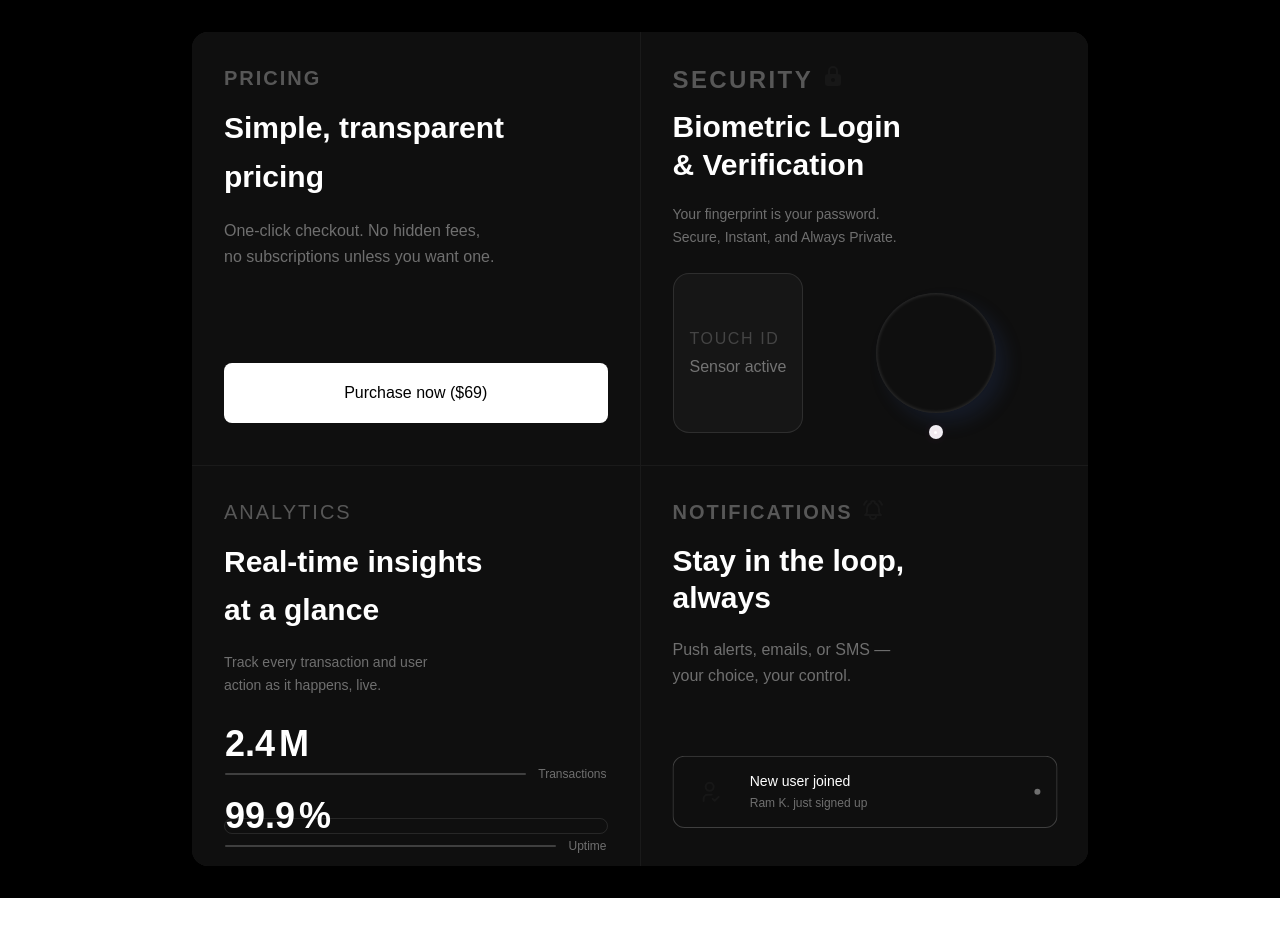
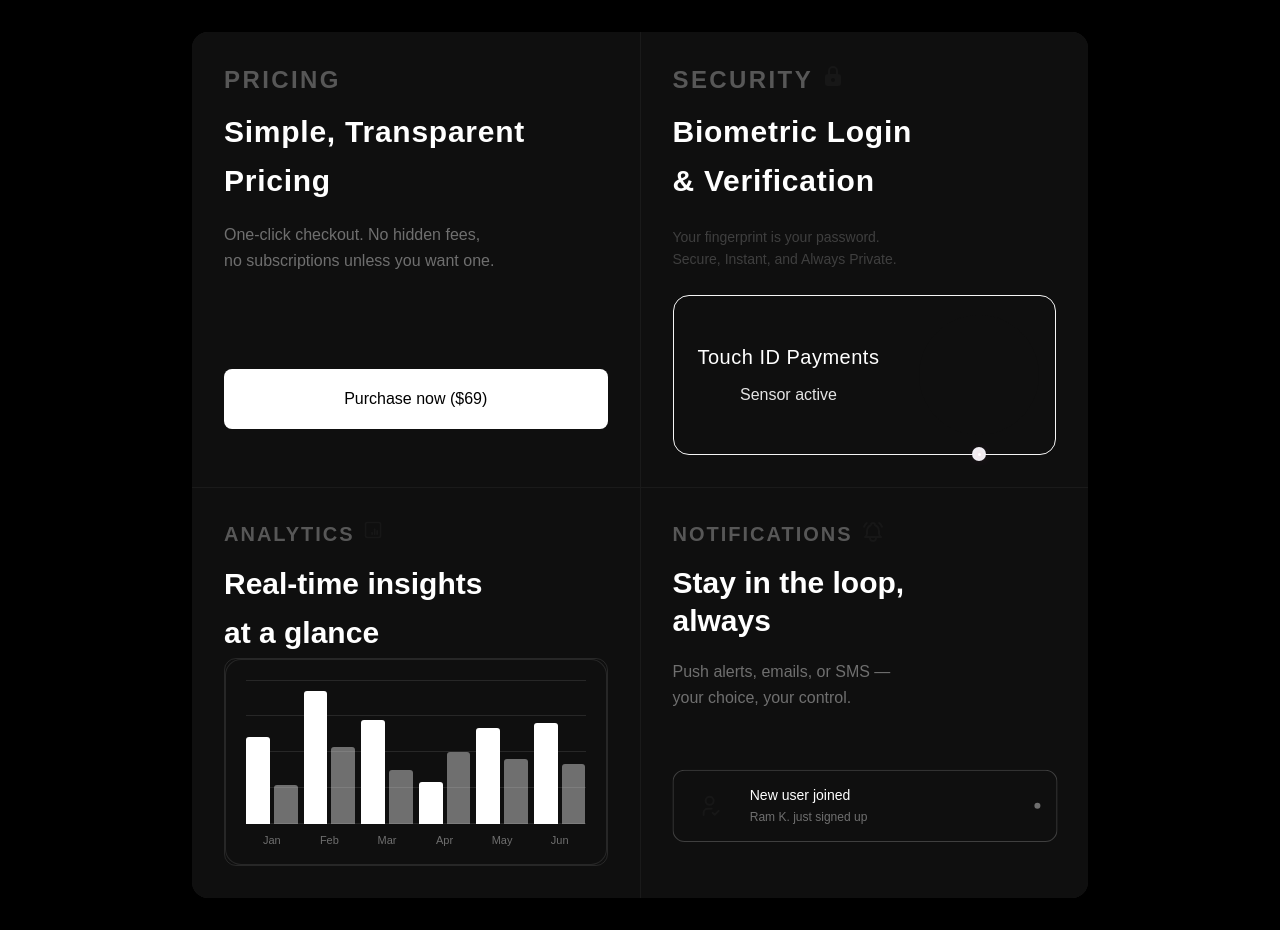
Before and after one commit to casanova259/myui, a Next.js app: page /sqnc in a window 1280 px wide. Before the commit the page ends 898 px from the top, so only its background shows below. Built offline with nearby package versions, Linux system fonts and the light colour scheme.

Commit message:
added some animations and fixed the layout

```diff
--- a/app/globals.css
+++ b/app/globals.css
@@ -37,10 +37,10 @@ body {
   height: 120px;
   background: #0F0F0F;
   border-radius: 50%;
-  box-shadow:
-    10px 10px 18px rgba(55, 84, 170, 0.15),
+  /* box-shadow:
+    10px 10px 18px
 
-    inset 0px 0px 4px rgba(255, 255, 255, 0.2);
+    inset 0px 0px 4px rgba(255, 255, 255, 0.2); */
   transition: box-shadow 0.7s ease-in-out;
   display: flex;
   align-items: center;
@@ -88,9 +88,7 @@ body {
   border-radius: 50%;
   position: absolute;
   top: 110%;
-  /* box-shadow:
-    inset 2px 2px 5px rgba(55, 84, 170, 0.15),
-    inset -2px -2px 5px white; */
+
 }
 
 .fp-button::after {
--- a/app/sqnc/page.tsx
+++ b/app/sqnc/page.tsx
@@ -2,10 +2,11 @@
 
 import FingerprintButton from "@/components/fingerprint/FIngerScan";
 import { AnimationSequences } from "@/components/animateSqnc/animateSqnc";
-import StatCounter from "@/components/counter/counter";
 import ToastAnimator from "@/components/toaster/toast";
 import { IconBellRinging, IconFingerprint } from '@tabler/icons-react';
 import { IconLockFilled } from '@tabler/icons-react';
+import { IconAlignBoxBottomRight } from '@tabler/icons-react';
+import BarChart from "@/components/BarChart/BarChart";
 
 export default function Page() {
     return (
@@ -15,9 +16,9 @@ export default function Page() {
                 {/* Cell 1 — Pay Now / Pricing */}
                 <div className="bg-[#0f0f0f] p-8 flex flex-col justify-between min-h-[400px]">
                     <div className="flex flex-col gap-3">
-                        <span className="text-white/30 text-xl uppercase tracking-widest font-semibold">Pricing</span>
-                        <h2 className="text-white text-3xl font-semibold leading-relaxed">
-                            Simple, transparent <br /> pricing
+                        <span className="text-white/30 text-2xl uppercase tracking-widest font-semibold">Pricing</span>
+                        <h2 className="text-white text-3xl font-semibold leading-relaxed tracking-wide">
+                            Simple, Transparent <br /> Pricing
                         </h2>
                         {/* <div className="flex flex-col gap-2 mt-2">
                             <div className="h-[1px] w-3/4 bg-white/10 rounded-full" />
@@ -29,7 +30,7 @@ export default function Page() {
                             One-click checkout. No hidden fees, <br /> no subscriptions unless you want one.
                         </p>
                     </div>
-                    <div className="mt-2">
+                    <div className="mt-2 pb-4">
                         <AnimationSequences />
                     </div>
                 </div>
@@ -49,31 +50,40 @@ export default function Page() {
                             </svg> */}
                             </span>
 
-                            <IconLockFilled/>
+                            <IconLockFilled />
                         </div>
 
-                        <h2 className="text-white text-3xl font-semibold leading-tight">
+                        <h2 className="text-white text-3xl font-semibold leading-relaxed tracking-wide">
                             Biometric Login <br /> & Verification
                         </h2>
 
-                        <p className="text-white/40 text-sm leading-relaxed mt-2">
-                            Your fingerprint is your password. <br /> Secure, Instant, and Always Private.
-                        </p>
+                        <div className="w-full ">
+                            <p className="text-white/20 text-sm leading-relaxed  mt-2">
+                                Your fingerprint is your password. <br /> Secure, Instant, and Always Private.
+                            </p>
+                        </div>
+
                     </div>
 
                     {/* Bottom — two boxes */}
                     <div className="flex gap-3 mt-6">
 
                         {/* Left box — dark container, can hold extra info or leave minimal */}
-                        <div className="rounded-2xl border border-white/10 bg-white/[0.03] p-4 flex flex-col justify-center min-h-[160px]">
-                            <span className="text-white/20 text-md uppercase tracking-widest">Touch ID</span>
-                            <span className="text-white/40 text-md  mt-1">Sensor active</span>
+                        <div className="rounded-2xl border border-neutral-100 transparent p-4 flex w-full  justify-center min-h-[160px] ">
+
+                            <div className="flex flex-col gap-2 items-center justify-center pl-2">
+                                <span className="text-white text-xl  tracking-wide">Touch ID Payments</span>
+                                <span className="text-neutral-200 text-md  mt-1">Sensor active</span>
+                            </div>
+
+                            <div className="flex-1 flex items-center justify-end">
+                                <FingerprintButton />
+                            </div>
+
                         </div>
 
                         {/* Right box — FingerprintButton */}
-                        <div className="flex-1 rounded-2xl  flex items-center justify-center min-h-[160px]">
-                            <FingerprintButton />
-                        </div>
+
 
                     </div>
 
@@ -81,25 +91,18 @@ export default function Page() {
                 {/* Cell 3 — Placeholder */}
                 <div className="bg-[#0f0f0f] p-8 flex flex-col justify-between min-h-[400px]">
                     <div className="flex flex-col gap-3">
-                        <span className="text-white/30 text-xl uppercase tracking-widest">Analytics</span>
+                        <div className="flex gap-2">
+                            <span className="text-white/30 text-xl uppercase tracking-widest font-semibold">Analytics</span>
+                            <IconAlignBoxBottomRight className="h-5 w-5 " stroke={2} />
+                        </div>
                         <h2 className="text-white text-3xl font-semibold leading-relaxed">
                             Real-time insights <br /> at a glance
                         </h2>
-                        {/* <div className="flex flex-col gap-2 mt-2">
-                            <div className="h-[1px] w-3/4 bg-white/10 rounded-full" />
-                            <div className="h-[1px] w-2/3 bg-white/10 rounded-full" />
-                            <div className="h-[1px] w-4/5 bg-white/10 rounded-full" />
-                            <div className="h-[1px] w-1/2 bg-white/10 rounded-full" />
-                        </div> */}
-                        <p className="text-white/40 text-sm leading-relaxed mt-1">
-                            Track every transaction and user <br /> action as it happens, live.
-                        </p>
                     </div>
-                    {/* drop your next component here */}
-                    <div className="mt-2 h-4 rounded-xl border border-white/10 flex items-center justify-center">
-                        {/* <span className="text-white/20 text-xs">component goes here</span>
-                         */}
-                        <StatCounter />
+
+                    {/* ✅ removed h-4 and items-center — let chart size itself */}
+                    <div className="w-full rounded-xl border border-white/10">
+                        <BarChart />
                     </div>
                 </div>
 
@@ -127,7 +130,7 @@ export default function Page() {
                         </p>
                     </div>
                     {/* drop your next component here */}
-                    <div className="mt-2 h-16 rounded-xl  flex items-center justify-center">
+                    <div className="mt-2 h-12 rounded-xl  flex items-center justify-center">
                         {/* <span className="text-white/20 text-xs">component goes here</span> */}
                         <ToastAnimator />
                     </div>
--- /dev/null
+++ b/components/BarChart/BarChart.tsx
@@ -0,0 +1,100 @@
+"use client";
+
+import { useState } from "react";
+import { motion, AnimatePresence } from "framer-motion";
+
+const data = [
+    { month: "Jan", desktop: 62, mobile: 28 },
+    { month: "Feb", desktop: 95, mobile: 55 },
+    { month: "Mar", desktop: 74, mobile: 38 },
+    { month: "Apr", desktop: 30, mobile: 52 },
+    { month: "May", desktop: 68, mobile: 46 },
+    { month: "Jun", desktop: 72, mobile: 42 },
+];
+
+export default function BarChart() {
+    const [tooltipIndex, setTooltipIndex] = useState<number | null>(null);
+    const maxVal = Math.max(...data.flatMap((d) => [d.desktop, d.mobile]));
+    const getH = (val: number) => `${Math.round((val / maxVal) * 92)}%`;
+
+    return (
+        <div className="w-full rounded-2xl border border-white/10 bg-[#0F0F0F]  px-5 pt-5 pb-4 select-none overflow-hidden">
+            {/* Grid lines + bars area */}
+            <div className="relative h-36 flex items-end gap-1.5">
+                {/* Grid lines */}
+                <div className="absolute inset-0 flex flex-col justify-between pointer-events-none">
+                    {[...Array(5)].map((_, i) => (
+                        <div key={i} className="w-full h-px bg-white/10" />
+                    ))}
+                </div>
+
+                {/* Month groups */}
+                {data.map((d, i) => (
+                    <div
+                        key={d.month}
+                        className="relative flex-1 flex items-end gap-1 h-full cursor-pointer pointer-events-none"
+
+                    >
+                        {/* Tooltip */}
+                        <AnimatePresence>
+                            {tooltipIndex === i && (
+                                <motion.div
+                                    initial={{ opacity: 0, y: 4 }}
+                                    animate={{ opacity: 1, y: 0 }}
+                                    exit={{ opacity: 0, y: 4 }}
+                                    transition={{ duration: 0.15 }}
+                                    className="absolute bottom-[calc(100%+8px)] left-1/2 -translate-x-1/2 z-10 whitespace-nowrap rounded-md border border-white/15 bg-[#2c2b2c] px-2.5 py-1 text-[11px] text-white pointer-events-none"
+                                >
+                                    <span className="text-white">Desktop {d.desktop}</span>
+                                    <span className="text-white/40 mx-1">·</span>
+                                    <span className="text-white/70">Mobile {d.mobile}</span>
+                                </motion.div>
+                            )}
+                        </AnimatePresence>
+
+                        {/* Desktop bar */}
+                        <motion.div
+                            className="flex-1 rounded-t-[3px] bg-white hover:brightness-110"
+                            initial={{ height: 0 }}
+                            animate={{ height: getH(d.desktop) }}
+                            transition={{ duration: 0.65, delay: i * 0.09, ease: [0.34, 1.56, 0.64, 1] }}
+                            style={{ originY: 1 }}
+                            whileHover={{}}
+                        />
+
+                        {/* Mobile bar */}
+                        <motion.div
+                            className="flex-1 rounded-t-[3px] bg-white/40 hover:brightness-110"
+                            initial={{ height: 0 }}
+                            animate={{ height: getH(d.mobile) }}
+                            transition={{ duration: 0.65, delay: i * 0.09 + 0.05, ease: [0.34, 1.56, 0.64, 1] }}
+                            style={{ originY: 1 }}
+                        />
+                    </div>
+                ))}
+            </div>
+
+            {/* Month labels */}
+            <div className="flex gap-1.5 mt-2">
+                {data.map((d) => (
+                    <div key={d.month} className="flex-1 text-center text-[11px] text-white/40">
+                        {d.month}
+                    </div>
+                ))}
+            </div>
+
+            {/* Legend */}
+            {/* <div className="flex justify-center gap-5 mt-3">
+                {[
+                    { label: "Desktop", cls: "bg-white" },
+                    { label: "Mobile", cls: "bg-white/40" },
+                ].map((item) => (
+                    <div key={item.label} className="flex items-center gap-1.5 text-[11px] text-white/50">
+                        <div className={`w-2.5 h-2.5 rounded-[2px] ${item.cls}`} />
+                        {item.label}
+                    </div>
+                ))}
+            </div> */}
+        </div>
+    );
+}
```
